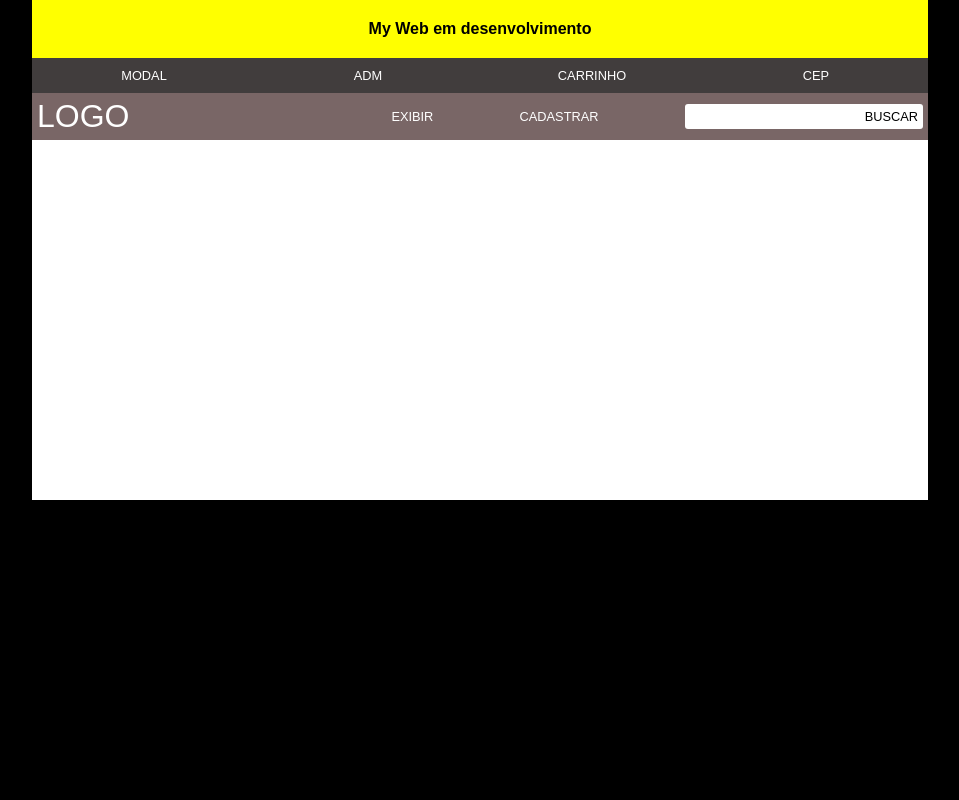
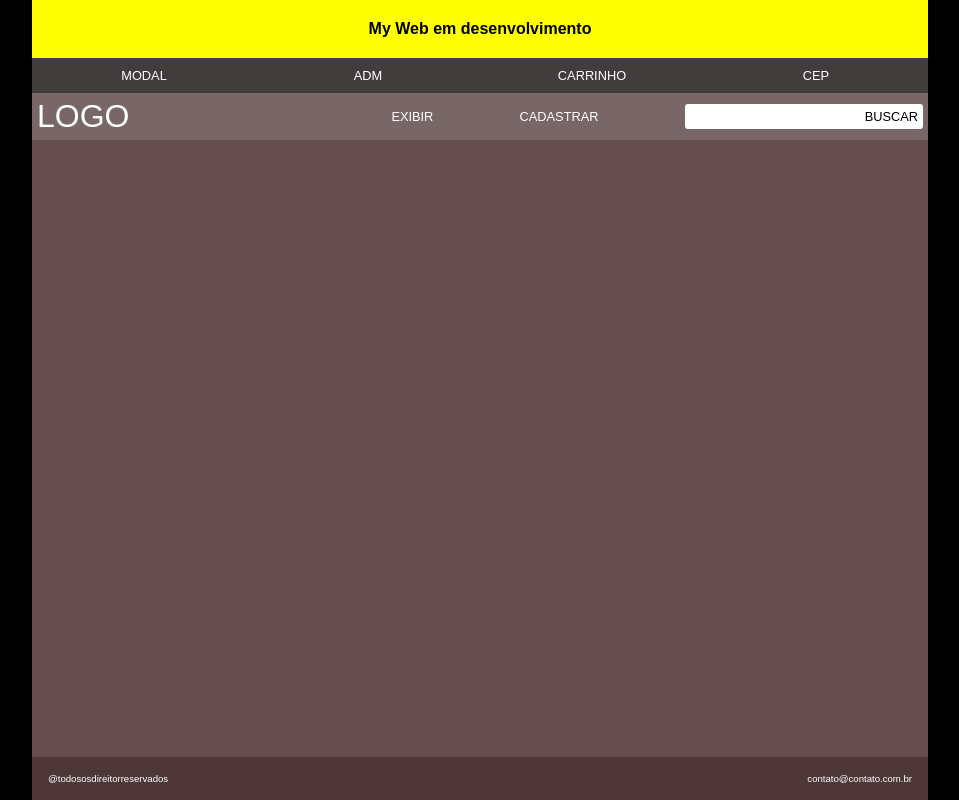
Before and after one commit to moacirdeveloper/appk1, a React (Create React App) app: page / in a window 1280 px wide. Shown: the whole page, without its empty margins (160-1119 px from the left). Built offline with nearby package versions, Linux system fonts and the light colour scheme.

Commit message:
Criação componente AppConteudo e AppFooter

```diff
--- a/src/componentes/AppContainer.jsx
+++ b/src/componentes/AppContainer.jsx
@@ -2,6 +2,8 @@ import React from "react";
 import AppHeader from "./AppHeader";
 import AppMenu from "./AppMenu";
 import AppMenuBar from "./AppMenuBar";
+import AppConteudo from "./AppConteudo";
+import AppFooter from "./AppFooter";
 import "../css/AppContainer.css"
 
 
@@ -14,6 +16,8 @@ function AppContainer(){
             <AppHeader />
             <AppMenu />
             <AppMenuBar />
+            <AppConteudo />
+            <AppFooter />
 
         </div>
 
--- /dev/null
+++ b/src/componentes/AppConteudo.jsx
@@ -0,0 +1,15 @@
+import React from "react";
+import "../css/AppConteudo.css";
+
+function AppConteudo(){
+
+    return (
+
+        <div className="main">
+
+        </div>
+
+    )
+}
+
+export default AppConteudo;
--- /dev/null
+++ b/src/componentes/AppFooter.jsx
@@ -0,0 +1,15 @@
+import React from "react";
+import "../css/AppFooter.css";
+
+function AppFooter(){
+
+    return (
+
+        <footer className="footer">
+            <span>@todososdireitorreservados</span>
+            <span>contato@contato.com.br</span>
+        </footer>
+    )
+}
+
+export default AppFooter;
--- a/src/css/AppContainer.css
+++ b/src/css/AppContainer.css
@@ -1,8 +1,10 @@
 .container{
 
+    display: flex;
+    flex-direction: column;
     background-color: white;
     margin: 0px auto;
     width: 70%;
-    min-height: 500px;
+    height: 100vh;
 
 }
--- /dev/null
+++ b/src/css/AppConteudo.css
@@ -0,0 +1,7 @@
+.main{
+
+    width: 100%;
+    min-height: 400px;
+    background-color: rgb(99, 77, 77);
+    flex: 1;
+}
--- /dev/null
+++ b/src/css/AppFooter.css
@@ -0,0 +1,9 @@
+.footer{
+    display: flex;
+    justify-content: space-between;
+    background-color: rgb(77, 55, 55);
+    color: white;
+    font-size: 0.6em;
+    padding: 1rem;
+
+}
```
